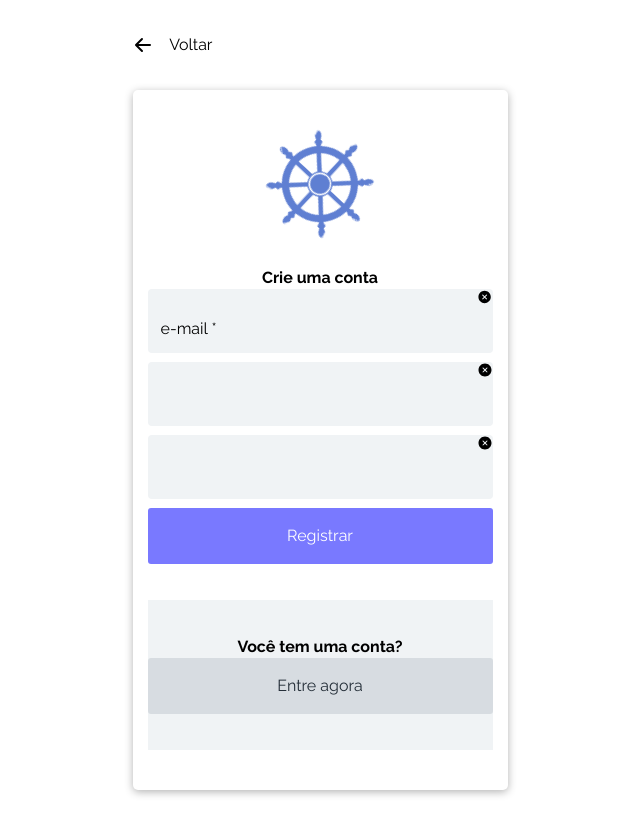
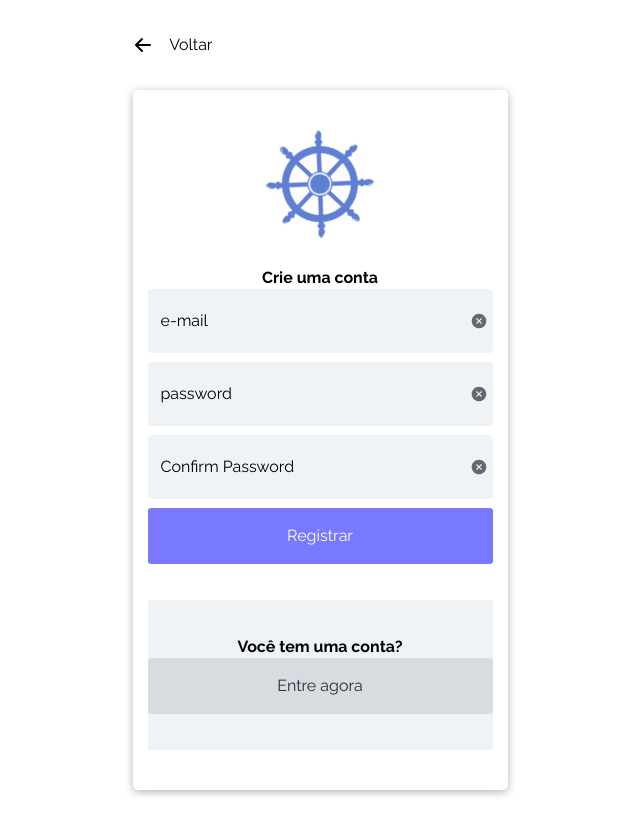
Before and after one commit to mandacaru08/ab-fullstack, a React (Vite) app: page /sign-up in a window 1280 px wide. Shown: the top 834 px of the page, without its empty margins (320-960 px from the left). Built offline with nearby package versions, Linux system fonts and the light colour scheme; no server answers.

Commit message:
refact: fix input props and labels

```diff
--- a/src/components/Input.jsx
+++ b/src/components/Input.jsx
@@ -11,6 +11,7 @@ const InputVariants = {
   },
   custom: {
     height: "64px",
+    width: "100%",
     top: "50%",
     left: "5px",
     zIndex: "0",
@@ -39,8 +40,7 @@ const InputVariants = {
 };
 
 const InputContainer = styled.div`
-
-${({ inputVariant, width, isFocusedOrFilled, isInputValid }) => {
+  ${({ inputVariant, width, isFocusedOrFilled, isInputValid }) => {
     const height = InputVariants[inputVariant]?.height;
     const widthSize = InputVariants[inputVariant]?.width || width;
     const borderRadius = InputVariants[inputVariant]?.borderRadius || "4px";
@@ -49,7 +49,7 @@ ${({ inputVariant, width, isFocusedOrFilled, isInputValid }) => {
     const backgroundColor = InputVariants[inputVariant]?.backgroundColor;
     const labelTop =
       inputVariant == "custom" && isFocusedOrFilled
-        ? "5px"
+        ? "8px"
         : InputVariants[inputVariant]?.labelTop;
 
     return `
@@ -69,6 +69,7 @@ ${({ inputVariant, width, isFocusedOrFilled, isInputValid }) => {
         z-index: 0;
         left: 5px;
         top: ${labelTop};
+        transform: translateY(-50%);
         margin-left: 8px;
         font-size: ${
           inputVariant !== "custom" || isFocusedOrFilled ? "12px" : "16px"
@@ -84,13 +85,26 @@ ${({ inputVariant, width, isFocusedOrFilled, isInputValid }) => {
       }
     `;
   }}
+
+  svg {
+    width: 18px;
+    height: 18px;
+    color: #636973;
+    position: absolute;
+    top: 50%;
+    right: 5px;
+    transform: translateY(-50%);
+    cursor: pointer;
+  }
 `;
 
 const InputStyled = styled.input`
   ${({ inputVariant, type }) => {
     const height = InputVariants[inputVariant]?.height;
-    const width = type == "text"? "100%" : InputVariants[inputVariant]?.width;
-    const padding = type == "text"? "8px 16px" : "0";
+    const width = InputVariants[inputVariant]
+      ? InputVariants[inputVariant]?.width
+      : "100%";
+    const padding = type == "text" ? "8px 16px" : "0";
     const borderRadius = InputVariants[inputVariant]?.borderRadius || "4px";
     return `
       height: ${height};
@@ -130,7 +144,7 @@ const InputStyled = styled.input`
     height: 20px;
     border-radius: 3px;
     border: 1px solid #282d37;
-    background-color: ${({ checked }) => checked ? "#282D37" : ""};
+    background-color: ${({ checked }) => (checked ? "#282D37" : "")};
     cursor: pointer;
   }
 `;
@@ -171,10 +185,10 @@ function Input({
       isInputValid={isInputValid}
       onClick={onClick}
     >
-      {required && (type != "radio" && type != "checkbox") ? (
+      {required && type != "radio" && type != "checkbox" ? (
         <RequiredInput labelName={label} />
-      ) : label && type == "text" && (
-        <label>{label}</label>
+      ) : (
+        label && <label>{label}</label>
       )}
       <InputStyled
         id={id}
@@ -192,7 +206,7 @@ function Input({
         onChange={onChange}
       />
       {(type == "radio" || type == "checkbox") && <label>{label}</label>}
-      {icon  && icon}
+      {icon && icon}
     </InputContainer>
   );
 }
--- a/src/pages/user/SignIn.jsx
+++ b/src/pages/user/SignIn.jsx
@@ -94,7 +94,7 @@ export default function SignIn() {
                   width="100%"
                   type="text"
                   inputVariant="custom"
-                  label="e-mail *"
+                  label="e-mail"
                   value={user.email}
                   isFocusedOrFilled={
                     inputStatus.emailIsFocused || user.email !== ""
@@ -119,7 +119,7 @@ export default function SignIn() {
                   width="100%;"
                   type="password"
                   inputVariant="custom"
-                  label="password *"
+                  label="password"
                   value={user.password}
                   icon={
                     <IoIosCloseCircle
--- a/src/pages/user/SignUp.jsx
+++ b/src/pages/user/SignUp.jsx
@@ -87,7 +87,7 @@ export default function SignUp() {
                   width="100%"
                   type="text"
                   inputVariant="custom"
-                  label="e-mail *"
+                  label="e-mail"
                   value={user.email}
                   isFocusedOrFilled={
                     inputStatus.emailIsFocused || user.email !== ""
@@ -112,7 +112,7 @@ export default function SignUp() {
                   width="100%;"
                   type="password"
                   inputVariant="custom"
-                  label="password *"
+                  label="password"
                   value={user.password}
                   icon={
                     <IoIosCloseCircle
@@ -145,7 +145,7 @@ export default function SignUp() {
                   width="100%;"
                   type="password"
                   inputVariant="custom"
-                  label="Confirm Password *"
+                  label="Confirm Password"
                   value={user.confirmPassword}
                   icon={
                     <IoIosCloseCircle
```
